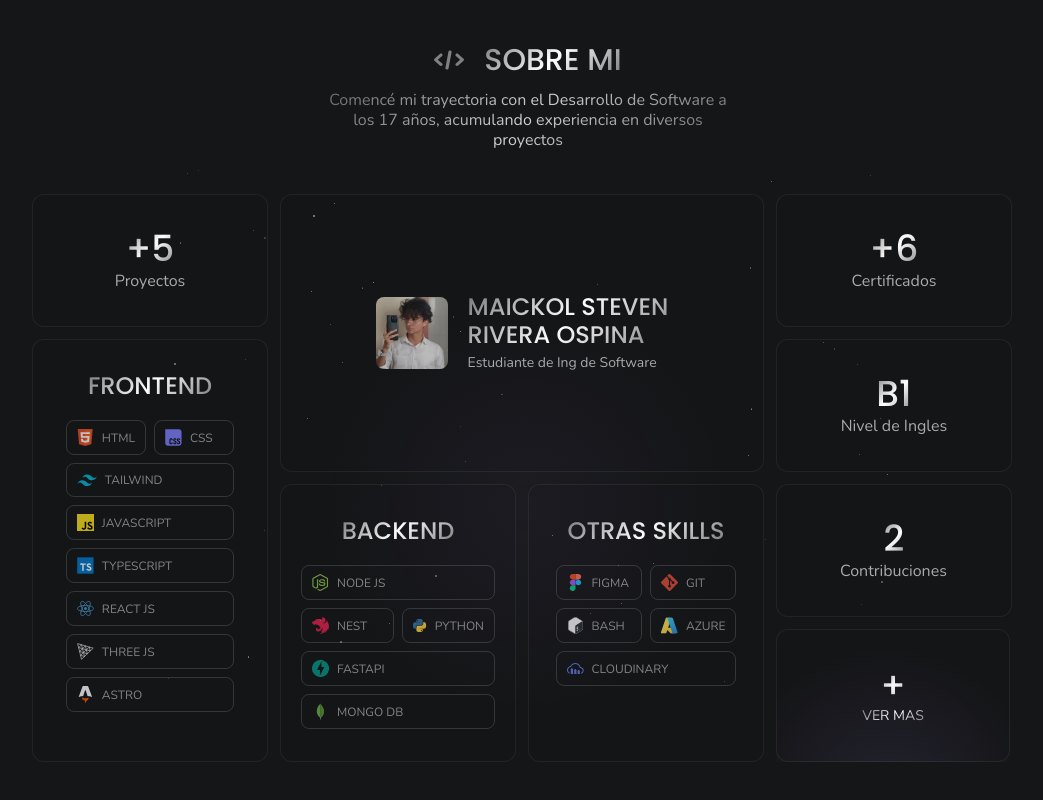
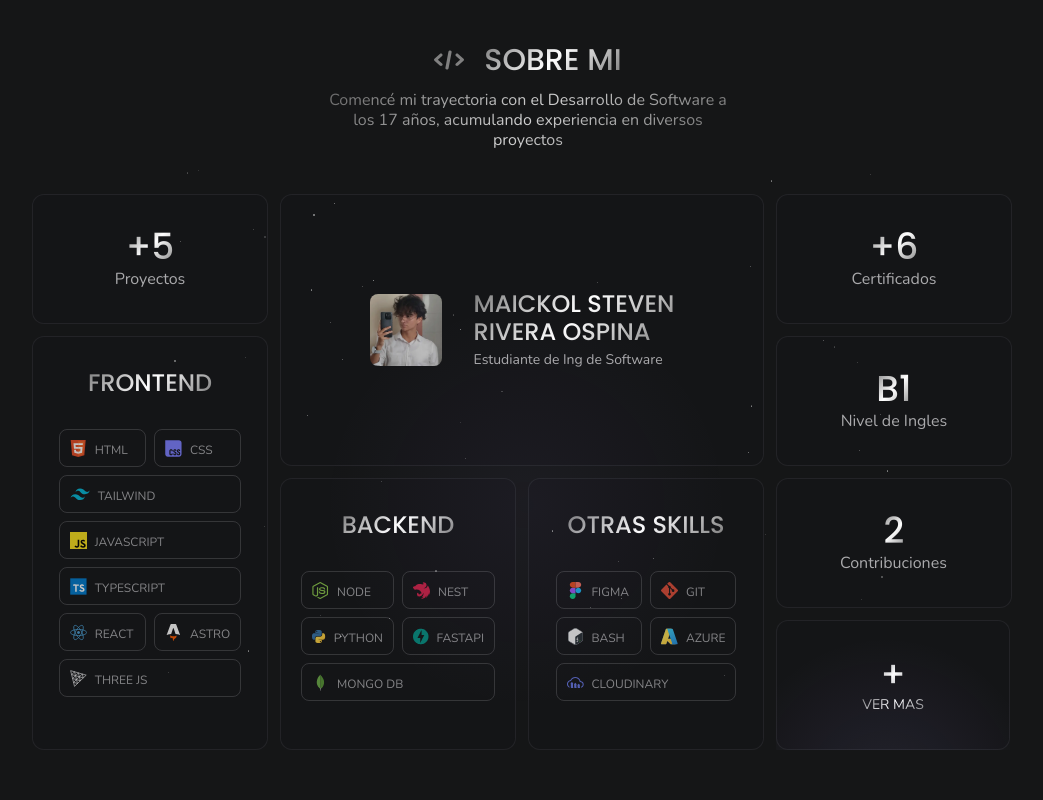
Before and after one commit to m4icol/portfolio, a React (Vite) app: page / in a window 1280 px wide. Shown: the part 1931-2731 px from the top of the page, without its empty margins (112-1155 px from the left). Built offline with nearby package versions, Linux system fonts and the light colour scheme.

Commit message:
refactor: paddings about

```diff
--- a/src/components/BoxContainer.tsx
+++ b/src/components/BoxContainer.tsx
@@ -6,7 +6,7 @@ type BoxContainerProps = {
 
 export function BoxContainer({ children, title, className }: BoxContainerProps) {
   return (
-    <div className={`${className} flex-col gap-5 py-8 border-1 overflow-hidden rounded-xl flex items-center
+    <div className={`${className} flex-col gap-8 py-8 border-1 overflow-hidden rounded-xl flex items-center
     border-LIGHT-subtext/20 bg-LIGHT-selected/20
     dark:border-DARK-subtext/10 dark:bg-DARK-selected/40
     `}>
@@ -29,7 +29,7 @@ export function SmallBox({ children, title, className }: BoxContainerProps) {
 
 export function MainBox({ className }: BoxContainerProps) {
   return (
-    <div className={`${className} flex-row h-full gap-5 border-1 overflow-hidden rounded-xl flex justify-center items-center
+    <div className={`${className} flex-row h-full gap-8 border-1 overflow-hidden rounded-xl flex justify-center items-center
     border-LIGHT-subtext/20 bg-LIGHT-selected/20 py-8
     dark:border-DARK-subtext/10 dark:bg-DARK-selected/40 `}>
       <img className="w-18 rounded-lg top-[28%] left-[44%]" src="/Maickol.webp" alt="Maickol Rivera" />
--- a/src/components/SkillsPill.tsx
+++ b/src/components/SkillsPill.tsx
@@ -6,9 +6,9 @@ type SkillsPillProps = {
 
 export default function SkillsPill ({icon, text, span = 1}: SkillsPillProps) {
     return(
-        <div className={`flex flex-row py-2 opacity-75 px-2.5 border-1 border-LIGHT-subtext/20 dark:border-DARK-subtext/30 rounded-lg items-center gap-2 ${span === 2 ? 'col-span-2' : ''}`}>
+        <div className={`flex items-center flex-row opacity-75 px-2.5 border-1 border-LIGHT-subtext/20 dark:border-DARK-subtext/30 rounded-lg gap-2 ${span === 2 ? 'col-span-2' : ''}`}>
             {icon}
-            <p className="text-xs text-LIGHT-text dark:text-DARK-subtext">{text}</p>
+            <p className="text-xs pt-3 pb-2 text-LIGHT-text dark:text-DARK-subtext">{text}</p>
         </div>
     )
 }
--- a/src/sections/sub_sections/AboutGrid.tsx
+++ b/src/sections/sub_sections/AboutGrid.tsx
@@ -44,22 +44,23 @@ const FRONTEND = [
     },
     {
         icon: <ReactJS />,
-        text: "REACT JS"
+        text: "REACT"
+    },
+    {
+        icon: <Astro />,
+        text: "ASTRO"
     },
     {
         icon: <ThreeJS />,
         text: "THREE JS"
     },
-    {
-        icon: <Astro />,
-        text: "ASTRO"
-    },
+
 ]
 
 const BACKEND = [
     {
         icon: <NodeJSIcon />,
-        text: "NODE JS"
+        text: "NODE"
     },
     {
         icon: <NestIcon />,
@@ -129,7 +130,7 @@ export default function AboutGrid(){
                                 key={index}
                                 icon={skill.icon}
                                 text={skill.text}
-                                span={skill.text.length > 4 ? 2 : 1}
+                                span={skill.text.length > 5 ? 2 : 1}
                             />
                         ))}
                     </div>
@@ -150,7 +151,7 @@ export default function AboutGrid(){
                                 key={index}
                                 icon={skill.icon}
                                 text={skill.text}
-                                span={skill.text.length > 6 ? 2 : 1}
+                                span={skill.text.length > 7 ? 2 : 1}
                             />
                         ))}
                     </div>
```
